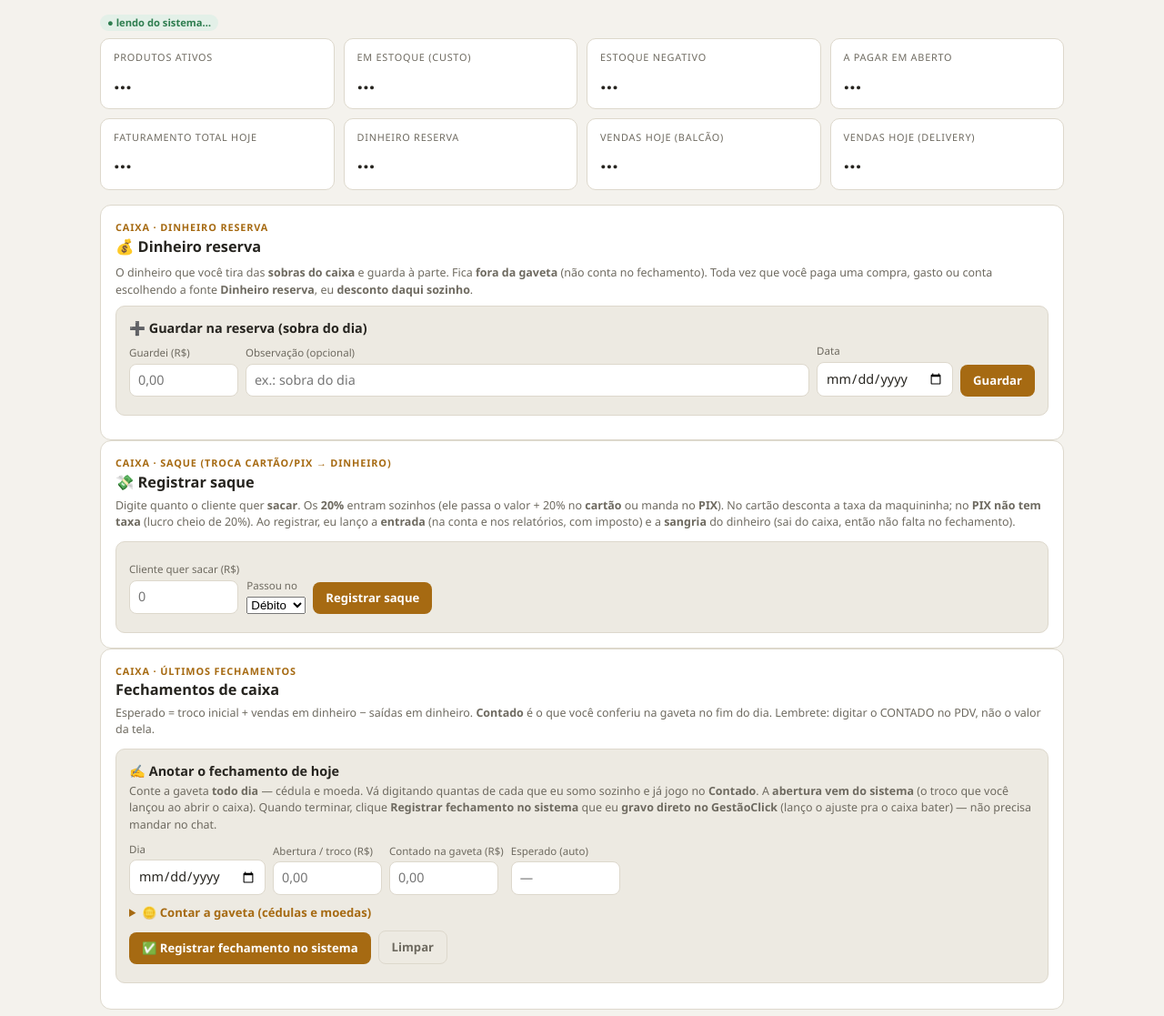
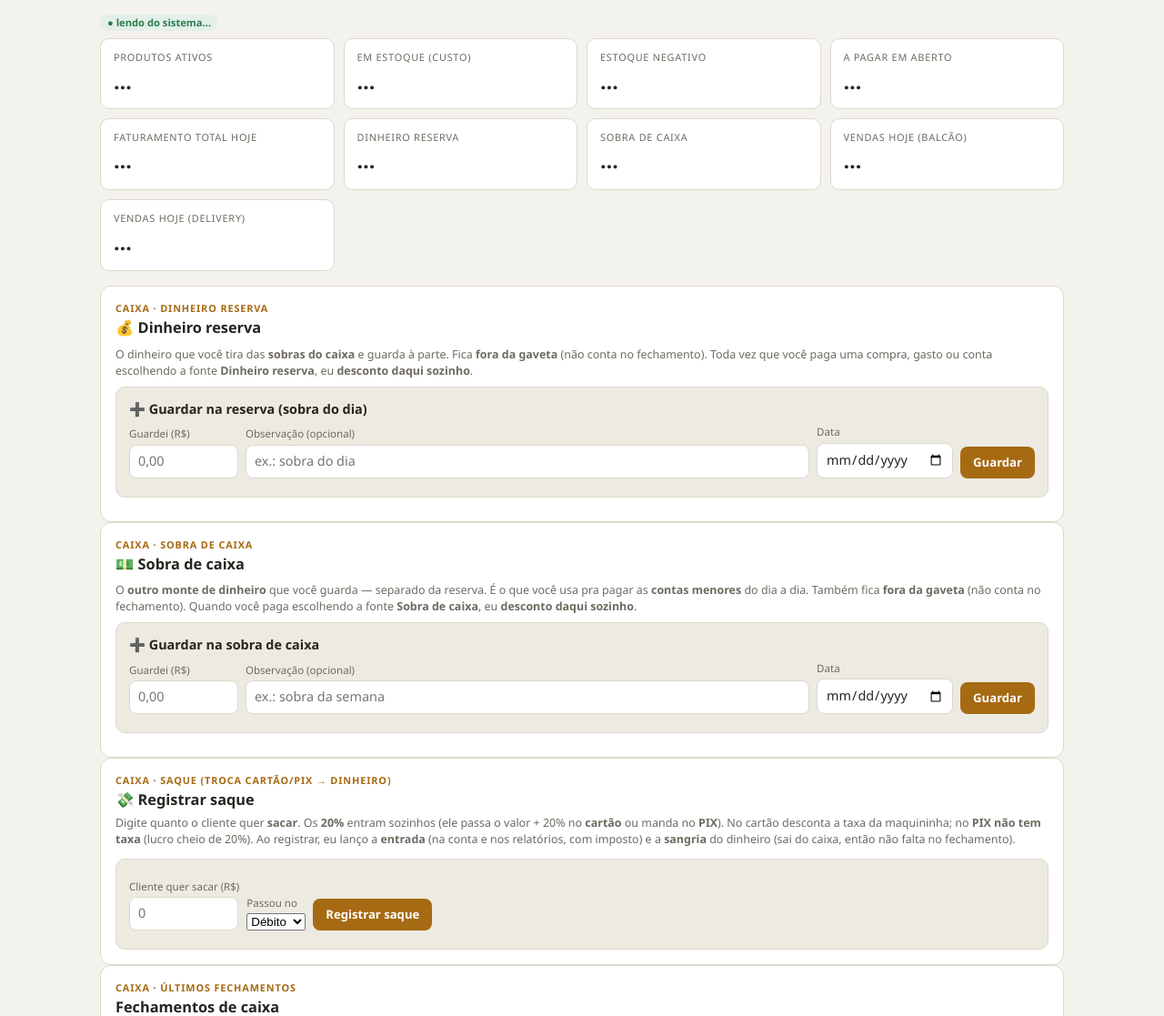
Before and after one commit to distribuidoradapraca031-glitch/distribuidora-painel, a Flask app: template templates/painel.html in a window 1280 px wide. Shown: the part 103-1220 px from the top of the page at 91% size. Run offline with Flask 3, Linux system fonts and the light colour scheme; the template is opened without the code that fills it, so the values that code supplies are empty.

Commit message:
novo pote: Sobra de caixa (saldo proprio, separado da reserva)

```diff
--- a/app.py
+++ b/app.py
@@ -172,6 +172,7 @@ RESERVA_CONTA_ID = "681760"  # onde fica a reserva/banco — FORA da gaveta
 POTES = {
     "Caixa":    {"conta": GAVETA_CONTA,     "forma": "6055919"},  # gaveta + Dinheiro
     "Dinheiro": {"conta": RESERVA_CONTA_ID, "forma": "6055919"},  # RESERVA em dinheiro (fora da gaveta)
+    "Sobra":    {"conta": RESERVA_CONTA_ID, "forma": "6055919"},  # SOBRA DE CAIXA (fora da gaveta)
     "PIX":      {"conta": RESERVA_CONTA_ID, "forma": "6055931"},  # conta bancária + PIX
 }
 
@@ -222,6 +223,14 @@ RP_TAG = "[RP]"
 RES_DEP_TAG = "[RES+]"
 RES_OUT_TAG = "[RES-]"
 
+# ---- SOBRA DE CAIXA (o outro bolo de dinheiro, separado da reserva) ----
+# O dono guarda DOIS montes de dinheiro fora da gaveta: a RESERVA (cofre, notas altas,
+# quitação de dívida) e a SOBRA DE CAIXA, que ele usa no dia a dia pra pagar conta
+# menor. Mesma mecânica da reserva: saldo = [SOB+] − [SOB-], registros liquidado=0 que
+# só o painel lê. Pagar com a fonte "Sobra" sai FORA da gaveta (não mexe no fechamento).
+SOB_DEP_TAG = "[SOB+]"
+SOB_OUT_TAG = "[SOB-]"
+
 def _sem_tag(desc, tag):
     d = desc or ""
     if d.startswith(tag):
@@ -234,7 +243,8 @@ def _rp_nota(desc):
 def _eh_interno(desc):
     """Registro de controle do painel (recurso próprio / reserva) — some dos blocos normais."""
     d = (desc or "")
-    return d.startswith(RP_TAG) or d.startswith(RES_DEP_TAG) or d.startswith(RES_OUT_TAG)
+    return (d.startswith(RP_TAG) or d.startswith(RES_DEP_TAG) or d.startswith(RES_OUT_TAG)
+            or d.startswith(SOB_DEP_TAG) or d.startswith(SOB_OUT_TAG))
 
 def _reserva_saldo():
     """Quanto tem hoje no Dinheiro Reserva = [RES+] guardado − [RES-] gasto."""
@@ -276,6 +286,46 @@ def _reserva_saida(valor, desc, data):
         _invalida("reserva")
     except Exception:
         pass
+
+def _sobra_saldo():
+    """Quanto tem hoje na Sobra de Caixa = [SOB+] guardado − [SOB-] gasto."""
+    dep = out = 0.0
+    for p in gcapi.get_all("/pagamentos", {"data_inicio": "2026-01-01", "data_fim": "2027-12-31"}):
+        d = (p.get("descricao") or "")
+        v = _num(p.get("valor_total")) or _num(p.get("valor"))
+        if d.startswith(SOB_DEP_TAG):
+            dep += v
+        elif d.startswith(SOB_OUT_TAG):
+            out += v
+    return round(dep - out, 2)
+
+def _sobra_saida(valor, desc, data):
+    """Desconta da sobra de caixa: grava um [SOB-] (só ledger do painel)."""
+    try:
+        gcapi.post("/pagamentos", {
+            "descricao": f"{SOB_OUT_TAG} {desc}"[:180], "valor": f"{_num(valor):.2f}",
+            "data_vencimento": data, "data_competencia": data, "liquidado": "0",
+            "plano_contas_id": CATS["Outros"], "forma_pagamento_id": BOLETO_FORMA_ID})
+        _invalida("sobra")
+    except Exception:
+        pass
+
+def _sobra_apaga_saida(codigo):
+    """Tira o [SOB-] de uma compra apagada (senão a sobra fica devendo à toa)."""
+    if not codigo:
+        return 0.0
+    total = 0.0
+    for p in gcapi.get_all("/pagamentos", {"data_inicio": "2026-01-01", "data_fim": "2027-12-31"}):
+        d = (p.get("descricao") or "")
+        if d.startswith(SOB_OUT_TAG) and str(codigo) in d:
+            try:
+                gcapi.delete(f"/pagamentos/{p.get('id')}")
+                total += _num(p.get("valor_total")) or _num(p.get("valor"))
+            except Exception:
+                pass
+    if total:
+        _invalida("sobra")
+    return round(total, 2)
 
 # ---- PREVISÕES (topo do contas a pagar): lista fixa de categorias recorrentes ----
 # cada item que o dono adiciona vira um pagamento em aberto com descrição
@@ -440,6 +490,8 @@ def api_baixa():
         gcapi.put(f"/pagamentos/{pid}", payload)
         if forma == "Dinheiro":
             _reserva_saida(payload["valor"], payload["descricao"] or "Conta", _hoje())
+        elif forma == "Sobra":
+            _sobra_saida(payload["valor"], payload["descricao"] or "Conta", _hoje())
         # demais formas da mesma conta: um lançamento por parte, já liquidado
         for parte in partes[1:]:
             f2 = parte.get("forma") or "Caixa"
@@ -456,7 +508,9 @@ def api_baixa():
                 "conta_bancaria_id": pot2["conta"], "forma_pagamento_id": pot2["forma"]})
             if f2 == "Dinheiro":
                 _reserva_saida(v2, desc2, _hoje())
-        _invalida("pagar", "resumo", "previsoes", "gastos_mes", "reserva")
+            elif f2 == "Sobra":
+                _sobra_saida(v2, desc2, _hoje())
+        _invalida("pagar", "resumo", "previsoes", "gastos_mes", "reserva", "sobra")
         return jsonify({"ok": True})
     except Exception as e:
         return jsonify({"ok": False, "erro": str(e)[:200]}), 502
@@ -503,7 +557,9 @@ def api_gasto():
         d = r.get("data") or {}
         if forma == "Dinheiro":
             _reserva_saida(valor, desc, data)
-        _invalida("pagar", "resumo", "reserva")
+        elif forma == "Sobra":
+            _sobra_saida(valor, desc, data)
+        _invalida("pagar", "resumo", "reserva", "sobra")
         return jsonify({"ok": True, "id": d.get("id") if isinstance(d, dict) else None})
     except Exception as e:
         return jsonify({"ok": False, "erro": str(e)[:200]}), 502
@@ -729,7 +785,8 @@ def api_compra_excluir():
                     "estoque": str(alvo)})
                 ajustes.append(l["nome"])
         devolvido = _reserva_apaga_saida(c.get("codigo"))   # devolve o que saiu da reserva
-        _invalida("resumo", "pagar", "catalogo", "reserva", "abc", "compras_painel", "fatores_compra")
+        devolvido += _sobra_apaga_saida(c.get("codigo"))     # e o que saiu da sobra de caixa
+        _invalida("resumo", "pagar", "catalogo", "reserva", "sobra", "abc", "compras_painel", "fatores_compra")
         return jsonify({"ok": True, "codigo": c.get("codigo"), "ajustados": ajustes,
                         "itens": len(linhas), "reserva_devolvida": devolvido})
     except Exception as e:
@@ -801,6 +858,17 @@ def api_compra():
                             "pedido": quer_reserva,
                             "erro": f"a reserva tem R$ {saldo:.2f} e você quer tirar "
                                     f"R$ {quer_reserva:.2f} dela. Ajuste o valor ou troque "
+                                    f"a forma (Caixa/PIX)."}), 400
+    # mesma proteção pra sobra de caixa
+    quer_sobra = round(sum(_num(p.get("valor")) for p in partes
+                           if (p.get("forma") or "Caixa") == "Sobra"), 2)
+    if quer_sobra > 0 and not body.get("forcar_reserva"):
+        saldo_s = _sobra_saldo()
+        if quer_sobra > saldo_s + 0.01:
+            return jsonify({"ok": False, "reserva_insuficiente": True, "saldo": saldo_s,
+                            "pedido": quer_sobra,
+                            "erro": f"a sobra de caixa tem R$ {saldo_s:.2f} e você quer tirar "
+                                    f"R$ {quer_sobra:.2f} dela. Ajuste o valor ou troque "
                                     f"a forma (Caixa/PIX)."}), 400
     if len(partes) > 4:
         return jsonify({"ok": False, "erro": "no máximo 4 formas de pagamento"}), 400
@@ -907,7 +975,11 @@ def api_compra():
                                if (p.get("forma") or "Caixa") == "Dinheiro"), 2)
         if em_reserva > 0:
             _reserva_saida(em_reserva, f"Compra {d.get('codigo') or ''}".strip(), data)
-        _invalida("resumo", "pagar", "catalogo", "reserva", "abc")
+        em_sobra = round(sum(_num(p.get("valor")) for p in partes
+                             if (p.get("forma") or "Caixa") == "Sobra"), 2)
+        if em_sobra > 0:
+            _sobra_saida(em_sobra, f"Compra {d.get('codigo') or ''}".strip(), data)
+        _invalida("resumo", "pagar", "catalogo", "reserva", "sobra", "abc")
         return jsonify({"ok": True, "id": d.get("id"), "codigo": d.get("codigo"),
                         "total": round(total, 2), "itens": len(produtos),
                         "conferencia": conf})
@@ -1440,7 +1512,7 @@ def api_excluir_conta():
         return jsonify({"ok": False, "erro": "sem id"}), 400
     try:
         gcapi.delete(f"/pagamentos/{pid}")
-        _invalida("pagar", "previsoes", "resumo", "gastos_mes", "recurso_proprio", "reserva")
+        _invalida("pagar", "previsoes", "resumo", "gastos_mes", "recurso_proprio", "reserva", "sobra")
         return jsonify({"ok": True})
     except Exception as e:
         return jsonify({"ok": False, "erro": str(e)[:200]}), 502
@@ -1536,6 +1608,51 @@ def api_reserva():
                 "gerado_em": time.strftime("%d/%m/%Y %H:%M")}
     return jsonify(cached("reserva", 45, build))
 
+@app.route("/api/sobra", methods=["GET", "POST"])
+@login_required
+def api_sobra():
+    """GET: saldo da Sobra de Caixa (o outro monte de dinheiro, fora da reserva).
+    POST: guarda um valor na sobra ([SOB+]). Tudo só no painel (liquidado=0)."""
+    if request.method == "POST":
+        body = request.get_json(force=True, silent=True) or {}
+        valor = _num(body.get("valor"))
+        data = (body.get("data") or _hoje())[:10]
+        nota = (body.get("descricao") or "").strip()
+        if valor <= 0:
+            return jsonify({"ok": False, "erro": "valor inválido"}), 400
+        desc = f"{SOB_DEP_TAG} guardei" + (f" — {nota}" if nota else "")
+        try:
+            gcapi.post("/pagamentos", {"descricao": desc, "valor": f"{valor:.2f}",
+                "data_vencimento": data, "data_competencia": data, "liquidado": "0",
+                "plano_contas_id": CATS["Outros"], "forma_pagamento_id": BOLETO_FORMA_ID})
+            _invalida("sobra", "pagar", "previsoes")
+            return jsonify({"ok": True})
+        except Exception as e:
+            return jsonify({"ok": False, "erro": str(e)[:200]}), 502
+
+    def build():
+        pgs = gcapi.get_all("/pagamentos", {"data_inicio": "2026-01-01",
+                                            "data_fim": "2027-12-31"})
+        dep = out = 0.0
+        movs = []
+        for p in pgs:
+            desc = (p.get("descricao") or "")
+            v = _num(p.get("valor_total")) or _num(p.get("valor"))
+            data = (p.get("data_competencia") or p.get("data_vencimento") or "")[:10]
+            if desc.startswith(SOB_DEP_TAG):
+                dep += v
+                movs.append({"id": p.get("id"), "data": data, "tipo": "guardei",
+                             "desc": _sem_tag(desc, SOB_DEP_TAG) or "guardei", "valor": v})
+            elif desc.startswith(SOB_OUT_TAG):
+                out += v
+                movs.append({"id": p.get("id"), "data": data, "tipo": "gastei",
+                             "desc": _sem_tag(desc, SOB_OUT_TAG) or "gasto", "valor": -v})
+        movs.sort(key=lambda x: x["data"] or "", reverse=True)
+        return {"saldo": round(dep - out, 2), "guardado": round(dep, 2),
+                "gasto": round(out, 2), "movimentos": movs[:40],
+                "gerado_em": time.strftime("%d/%m/%Y %H:%M")}
+    return jsonify(cached("sobra", 45, build))
+
 
 if __name__ == "__main__":
     port = int(os.environ.get("PORT", 5000))
--- a/templates/painel.html
+++ b/templates/painel.html
@@ -170,6 +170,24 @@ th.g,td.g{background:var(--accent-soft)}
   <div class="tblwrap" id="tbl-reserva" style="margin-top:10px"></div>
 </section>
 
+<section class="card" id="card-sobra">
+  <div class="eyebrow">Caixa · sobra de caixa</div>
+  <h2>💵 Sobra de caixa</h2>
+  <div id="sobra-saldo-box" style="margin:8px 0"></div>
+  <p class="note">O <strong>outro monte de dinheiro</strong> que você guarda — separado da reserva. É o que você usa pra pagar as <strong>contas menores</strong> do dia a dia. Também fica <strong>fora da gaveta</strong> (não conta no fechamento). Quando você paga escolhendo a fonte <strong>Sobra de caixa</strong>, eu <strong>desconto daqui sozinho</strong>.</p>
+  <div class="fbox" style="margin-top:8px">
+    <strong style="font-size:.9rem">➕ Guardar na sobra de caixa</strong>
+    <div class="fform" style="margin-top:6px">
+      <label>Guardei (R$)<input type="number" step="0.01" inputmode="decimal" id="sob-valor" placeholder="0,00" style="width:120px"></label>
+      <label style="flex:1 1 160px">Observação (opcional)<input type="text" id="sob-desc" placeholder="ex.: sobra da semana" style="width:100%"></label>
+      <label>Data<input type="date" id="sob-data"></label>
+      <button id="sob-add">Guardar</button>
+    </div>
+    <div class="fres" id="sob-msg"></div>
+  </div>
+  <div class="tblwrap" id="tbl-sobra" style="margin-top:10px"></div>
+</section>
+
 <section class="card">
   <div class="eyebrow">Caixa · saque (troca cartão/PIX → dinheiro)</div>
   <h2>💸 Registrar saque</h2>
@@ -320,7 +338,7 @@ th.g,td.g{background:var(--accent-soft)}
       <label>Data<input type="date" id="cp-data"></label>
       <label>Pagamento
         <select id="cp-forma" style="font:inherit;font-size:.9rem;padding:7px 9px;border:1px solid var(--line);border-radius:8px;background:var(--surface);color:var(--ink);width:130px">
-          <option value="Caixa">Caixa (gaveta)</option><option value="Dinheiro">Dinheiro reserva</option><option value="PIX">PIX</option><option value="Boleto">Boleto</option>
+          <option value="Caixa">Caixa (gaveta)</option><option value="Dinheiro">Dinheiro reserva</option><option value="Sobra">Sobra de caixa</option><option value="PIX">PIX</option><option value="Boleto">Boleto</option>
         </select>
       </label>
     </div>
@@ -489,7 +507,7 @@ th.g,td.g{background:var(--accent-soft)}
       <label>Valor (R$)<input type="number" step="0.01" inputmode="decimal" id="ex-valor" placeholder="0,00" style="width:110px"></label>
       <label>Pagamento
         <select id="ex-forma" style="font:inherit;font-size:.9rem;padding:7px 9px;border:1px solid var(--line);border-radius:8px;background:var(--surface);color:var(--ink);width:130px">
-          <option value="Caixa">Caixa (gaveta)</option><option value="Dinheiro">Dinheiro reserva</option><option value="PIX">PIX</option><option value="Boleto">Boleto</option>
+          <option value="Caixa">Caixa (gaveta)</option><option value="Dinheiro">Dinheiro reserva</option><option value="Sobra">Sobra de caixa</option><option value="PIX">PIX</option><option value="Boleto">Boleto</option>
         </select>
       </label>
       <label>Data<input type="date" id="ex-data"></label>
@@ -1020,7 +1038,7 @@ CAT.produtos.forEach(p=>{ prodByNome[p.nome]=p; });
   if(dl) dl.innerHTML = CAT.produtos.map(p=>'<option value="'+String(p.nome).replace(/"/g,'&quot;')+'" label="est '+fmt0(p.estoque)+(p.fardo?(' · fardo '+p.fardo):'')+'">').join('');
 })();
 const unNome = u=>({UN:'un',CX:'caixa(s)',FD:'fardo(s)',DZ:'dúzia(s)'}[u]||u);
-const potInfo = f=>({Caixa:'sai do dinheiro da gaveta do dia',Dinheiro:'sai do Dinheiro reserva (sobras guardadas) — desconta lá em cima',PIX:'sai da conta (PIX)','Cartão':'sai da conta (cartão)',Boleto:'fica em contas a pagar (boleto)'}[f]||('pagamento '+f));
+const potInfo = f=>({Caixa:'sai do dinheiro da gaveta do dia',Dinheiro:'sai do Dinheiro reserva (sobras guardadas) — desconta lá em cima',Sobra:'sai da Sobra de caixa (o outro monte) — desconta lá em cima',PIX:'sai da conta (PIX)','Cartão':'sai da conta (cartão)',Boleto:'fica em contas a pagar (boleto)'}[f]||('pagamento '+f));
 function copyBtn(boxId, txt){
   const box=document.getElementById(boxId);
   const esc=txt.replace(/&/g,'&amp;').replace(/</g,'&lt;');
@@ -1255,6 +1273,7 @@ const dbr2 = s => (s&&s.length>=10) ? s.slice(8,10)+'/'+s.slice(5,7)+'/'+s.slice
         kpiCard('A pagar em aberto','k-pagar','')+
         kpiCard('Faturamento total hoje','k-hoje-t','k-hoje-t-sub')+
         kpiCard('Dinheiro reserva','k-reserva','')+
+        kpiCard('Sobra de caixa','k-sobra','')+
         kpiCard('Vendas hoje (balcão)','k-hoje','k-hoje-sub')+
         kpiCard('Vendas hoje (delivery)','k-hoje-d','k-hoje-d-sub')+
       '</section>';
@@ -1416,6 +1435,7 @@ const dbr2 = s => (s&&s.length>=10) ? s.slice(8,10)+'/'+s.slice(5,7)+'/'+s.slice
         post('/api/compra-excluir',{id:b.dataset.id}).then(r=>{
           if(r.ok){ toast('🗑️ Compra '+(r.codigo||'')+' apagada · estoque devolvido'+(r.ajustados&&r.ajustados.length?' (acertei '+r.ajustados.length+' item(ns))':'')+(r.reserva_devolvida?' · R$ '+fmt(r.reserva_devolvida)+' voltou pra reserva':'')+'.');
             if(window.loadReserva) loadReserva(true);
+            if(window.loadSobra) loadSobra(true);
             loadComprasHist(true); loadResumo(true); loadPagar(true); loadABC(true); }
           else { b.disabled=false; b.textContent='✕'; toast('❌ '+(r.erro||'não consegui apagar')); }
         }).catch(()=>{ b.disabled=false; b.textContent='✕'; toast('❌ erro de conexão'); });
@@ -1427,7 +1447,7 @@ const dbr2 = s => (s&&s.length>=10) ? s.slice(8,10)+'/'+s.slice(5,7)+'/'+s.slice
   (function(){
     const chk=g('cp-split'), box=g('cp-split-linhas'), rows=g('cp-split-rows');
     if(!chk||!rows) return;
-    const FORMAS=[['Caixa','Caixa (gaveta)'],['Dinheiro','Dinheiro reserva'],['PIX','PIX'],['Boleto','Boleto (a pagar)']];
+    const FORMAS=[['Caixa','Caixa (gaveta)'],['Dinheiro','Dinheiro reserva'],['Sobra','Sobra de caixa'],['PIX','PIX'],['Boleto','Boleto (a pagar)']];
     const inp='font:inherit;font-size:.85rem;padding:6px 8px;border:1px solid var(--line);border-radius:7px;background:var(--surface);color:var(--ink)';
     rows.innerHTML=[0,1,2,3].map(i=>
       '<div style="display:flex;gap:8px;align-items:center;margin-bottom:6px">'+
@@ -1644,8 +1664,50 @@ const dbr2 = s => (s&&s.length>=10) ? s.slice(8,10)+'/'+s.slice(5,7)+'/'+s.slice
     });
   })();
 
+  /* ---------- Sobra de caixa (o outro monte, separado da reserva) ---------- */
+  function loadSobra(f){ return fetch('/api/sobra'+qf(f)).then(r=>r.json()).then(d=>{
+    const neg=d.saldo<0, mostra=neg?0:d.saldo;   // nunca mostra negativo
+    const sb=g('sobra-saldo-box');
+    if(sb) sb.innerHTML='<div style="font-size:1.9rem;font-weight:800;line-height:1.05">R$ '+fmt(mostra)+'</div>'+
+      (neg
+        ? '<div class="note" style="margin:3px 0 0;color:var(--accent)">⏳ aguardando o <b>saldo de hoje</b> — já usei R$ '+fmt(d.gasto)+' da sobra. Me manda o valor guardado que eu acerto.</div>'
+        : '<div class="note" style="margin:3px 0 0">guardado R$ '+fmt(d.guardado)+' · já usado da sobra R$ '+fmt(d.gasto)+'</div>');
+    if(g('k-sobra')) g('k-sobra').textContent='R$ '+fmt(mostra);
+    const box=g('tbl-sobra'); if(!box) return;
+    if(!d.movimentos||!d.movimentos.length){ box.innerHTML='<p class="note" style="margin:0">Sem movimento na sobra de caixa ainda.</p>'; return; }
+    box.innerHTML='<table><thead><tr><th>Data</th><th>Movimento</th><th class="num">Valor</th><th></th></tr></thead><tbody>'+
+      d.movimentos.map(m=>{const pos=m.valor>=0;return '<tr><td>'+dbr(m.data)+'</td>'+
+        '<td class="nome">'+(pos?'⬆️ guardei':'⬇️ paguei')+(m.desc&&m.desc!=='guardei'?' · '+esc(m.desc):'')+'</td>'+
+        '<td class="num" style="color:'+(pos?'var(--good)':'var(--crit)')+'">'+(pos?'+':'−')+'R$ '+fmt(Math.abs(m.valor))+'</td>'+
+        '<td class="num"><button class="sob-del" data-id="'+m.id+'" title="excluir" style="font:inherit;font-size:.8rem;border:1px solid var(--line);background:var(--surface);color:var(--crit);padding:3px 7px;border-radius:6px;cursor:pointer">✕</button></td></tr>';}).join('')+
+      '</tbody></table>';
+    box.querySelectorAll('.sob-del').forEach(b=>b.addEventListener('click',()=>{
+      if(!confirm('Excluir esse movimento da sobra de caixa?')) return;
+      b.disabled=true; b.textContent='…';
+      post('/api/excluir-conta',{id:b.dataset.id}).then(res=>{
+        if(res.ok){ toast('🗑️ Movimento excluído.'); loadSobra(true); }
+        else{ b.disabled=false; b.textContent='✕'; toast('❌ '+(res.erro||'não consegui')); }
+      }).catch(()=>{ b.disabled=false; b.textContent='✕'; toast('❌ erro de conexão'); });
+    }));
+  }).catch(()=>{}); }
+  (function(){
+    const btn=g('sob-add'); if(!btn) return;
+    const sd=g('sob-data'); if(sd&&!sd.value) sd.value=hoje;
+    const nb=btn.cloneNode(true); btn.parentNode.replaceChild(nb,btn);
+    nb.addEventListener('click',()=>{
+      const msg=g('sob-msg'), v=parseFloat(g('sob-valor').value);
+      if(isNaN(v)||v<=0){ msg.innerHTML='<span style="color:var(--crit)">Digite o valor.</span>'; return; }
+      nb.disabled=true;
+      post('/api/sobra',{valor:v, descricao:g('sob-desc').value, data:g('sob-data').value||hoje}).then(res=>{
+        nb.disabled=false;
+        if(res.ok){ msg.innerHTML='<span style="color:var(--good)">✅ Guardado R$ '+fmt(v)+' na sobra de caixa.</span>'; g('sob-valor').value=''; g('sob-desc').value=''; loadSobra(true); }
+        else msg.innerHTML='<span style="color:var(--crit)">❌ '+(res.erro||'não consegui')+'</span>';
+      }).catch(()=>{ nb.disabled=false; msg.innerHTML='<span style="color:var(--crit)">❌ erro de conexão</span>'; });
+    });
+  })();
+
   /* ---------- Previsões por categoria (topo do contas a pagar) ---------- */
-  const PREV_POT=[['Caixa','Caixa (gaveta)'],['Dinheiro','Dinheiro reserva'],['PIX','PIX']];
+  const PREV_POT=[['Caixa','Caixa (gaveta)'],['Dinheiro','Dinheiro reserva'],['Sobra','Sobra de caixa'],['PIX','PIX']];
   function loadPrevisoes(f){ return fetch('/api/previsoes'+qf(f)).then(r=>r.json()).then(d=>{
     // popula o select do formulário (uma vez) com as categorias do servidor
     const sel=g('prev-cat');
@@ -1813,11 +1875,11 @@ const dbr2 = s => (s&&s.length>=10) ? s.slice(8,10)+'/'+s.slice(5,7)+'/'+s.slice
     document.querySelectorAll('#gaveta-notas input, #gaveta-moedas input').forEach(inp=>inp.addEventListener('input',()=>setTimeout(renderFechLive,0))); })();
 
   /* ---------- carregamento inicial + botao Atualizar (sem recarregar a pagina) ---------- */
-  loadResumo(); loadHoje(); loadHojeDelivery(); loadDelivery(); loadReserva(); loadPagar(); loadGastosMes(); loadRecursoProprio(); loadPrevisoes(); loadSaqueResumo(); loadFechHoje(); loadUltimaAtualizacao(); loadFechamentos(); loadABC(); loadComprasHist();
+  loadResumo(); loadHoje(); loadHojeDelivery(); loadDelivery(); loadReserva(); loadSobra(); loadPagar(); loadGastosMes(); loadRecursoProprio(); loadPrevisoes(); loadSaqueResumo(); loadFechHoje(); loadUltimaAtualizacao(); loadFechamentos(); loadABC(); loadComprasHist();
   const rb=g('btn-refresh');
   if(rb){ const nrb=rb.cloneNode(true); rb.parentNode.replaceChild(nrb,rb);
     nrb.addEventListener('click',()=>{ nrb.classList.add('spin');
-      Promise.all([loadResumo(true),loadHoje(true),loadHojeDelivery(true),loadDelivery(true),loadReserva(true),loadPagar(true),loadGastosMes(true),loadRecursoProprio(true),loadPrevisoes(true),loadSaqueResumo(true),loadFechHoje(true),loadUltimaAtualizacao(true),loadFechamentos(true),loadABC(true),loadComprasHist(true)]).finally(()=>{ setTimeout(()=>nrb.classList.remove('spin'),500);
+      Promise.all([loadResumo(true),loadHoje(true),loadHojeDelivery(true),loadDelivery(true),loadReserva(true),loadSobra(true),loadPagar(true),loadGastosMes(true),loadRecursoProprio(true),loadPrevisoes(true),loadSaqueResumo(true),loadFechHoje(true),loadUltimaAtualizacao(true),loadFechamentos(true),loadABC(true),loadComprasHist(true)]).finally(()=>{ setTimeout(()=>nrb.classList.remove('spin'),500);
         toast('Números do sistema atualizados. Os gráficos usam a última leitura salva — me peça <b>"atualiza o painel"</b> pra eu regerar.'); }); });
   }
 })();
```
